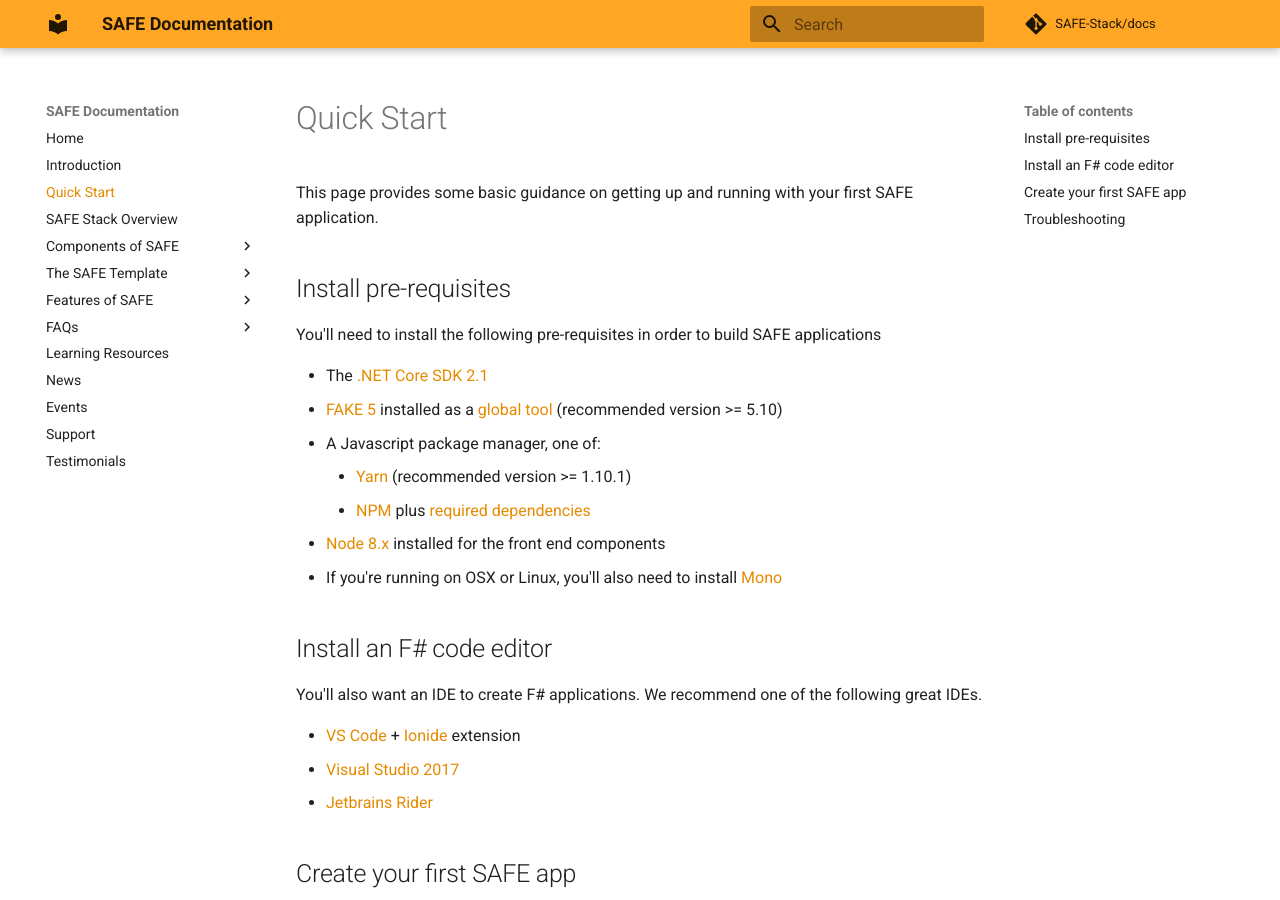
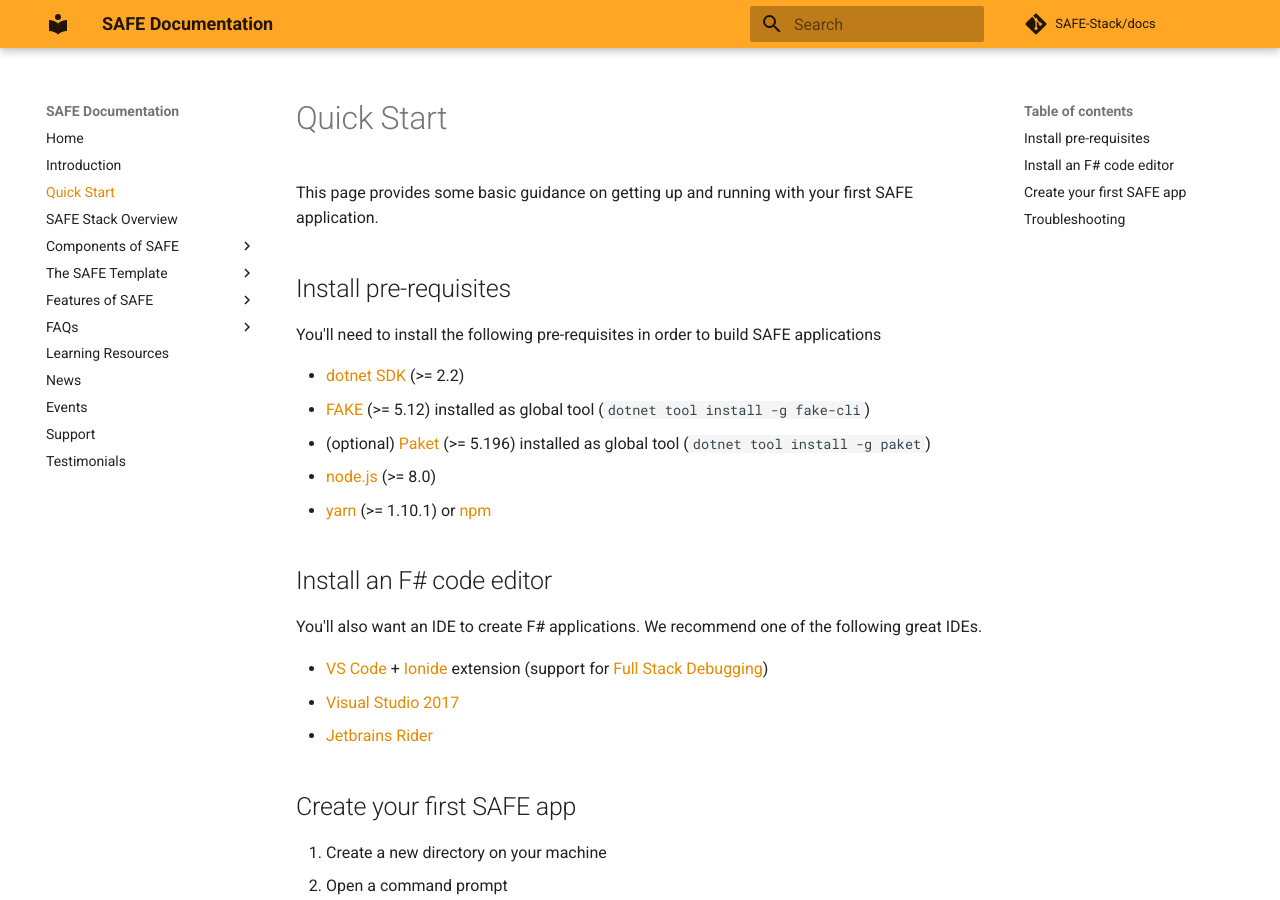
Before and after one commit to SAFE-Stack/docs, an MkDocs documentation site: the page built from docs/quickstart.md, in a window 1280 px wide and 900 px high. Built offline with MkDocs 1.6.1 and Material for MkDocs 9.7.7, drawn with Linux system fonts in a browser that asks for light colours; comment, search, counter and statistics services are not loaded.

Commit message:
Remove mono / full .net from prerequisites

```diff
--- a/docs/quickstart.md
+++ b/docs/quickstart.md
@@ -4,19 +4,17 @@
 
 You'll need to install the following pre-requisites in order to build SAFE applications
 
-* The [.NET Core SDK 2.1](https://www.microsoft.com/net/download/)
-* [FAKE 5](https://fake.build/) installed as a [global tool](https://fake.build/fake-gettingstarted.html#Install-FAKE) (recommended version >= 5.10)
-* A Javascript package manager, one of:
-	* [Yarn](https://yarnpkg.com/lang/en/docs/install/) (recommended version >= 1.10.1)
-	* [NPM](https://www.npmjs.com/) plus [required dependencies](template-overview.md#js-deps)
-* [Node 8.x](https://nodejs.org/en/download/) installed for the front end components
-* If you're running on OSX or Linux, you'll also need to install [Mono](https://www.mono-project.com/docs/getting-started/install/)
+* [dotnet SDK](https://dotnet.microsoft.com/download) (>= 2.2)
+* [FAKE](https://fake.build/) (>= 5.12) installed as global tool (`dotnet tool install -g fake-cli`)
+* (optional) [Paket](https://fsprojects.github.io/Paket) (>= 5.196) installed as global tool (`dotnet tool install -g paket`)
+* [node.js](https://nodejs.org/) (>= 8.0)
+* [yarn](https://yarnpkg.com/) (>= 1.10.1) or [npm](https://www.npmjs.com/)
 
 ## Install an F# code editor
 
 You'll also want an IDE to create F# applications. We recommend one of the following great IDEs.
 
-* [VS Code](https://code.visualstudio.com/) + [Ionide](https://github.com/ionide/ionide-vscode-fsharp) extension
+* [VS Code](https://code.visualstudio.com/) + [Ionide](https://github.com/ionide/ionide-vscode-fsharp) extension (support for [Full Stack Debugging](feature-debugging.md))
 * [Visual Studio 2017](https://www.visualstudio.com/downloads/)
 * [Jetbrains Rider](https://www.jetbrains.com/rider/)
 
```
